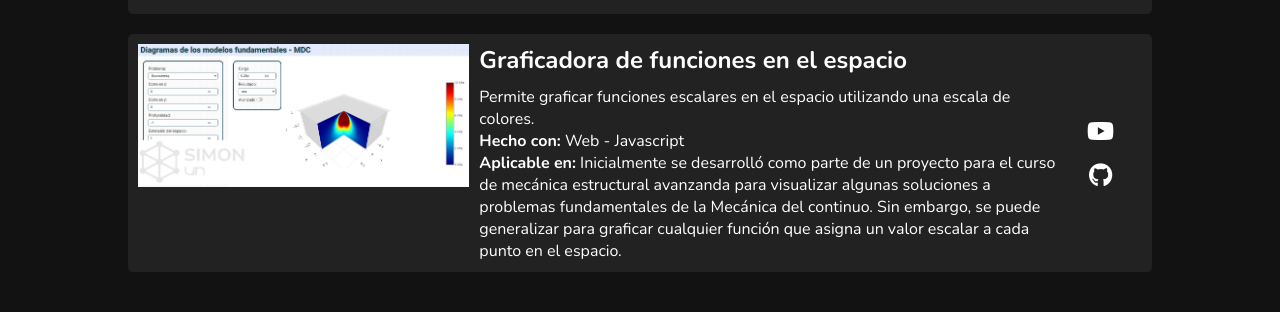
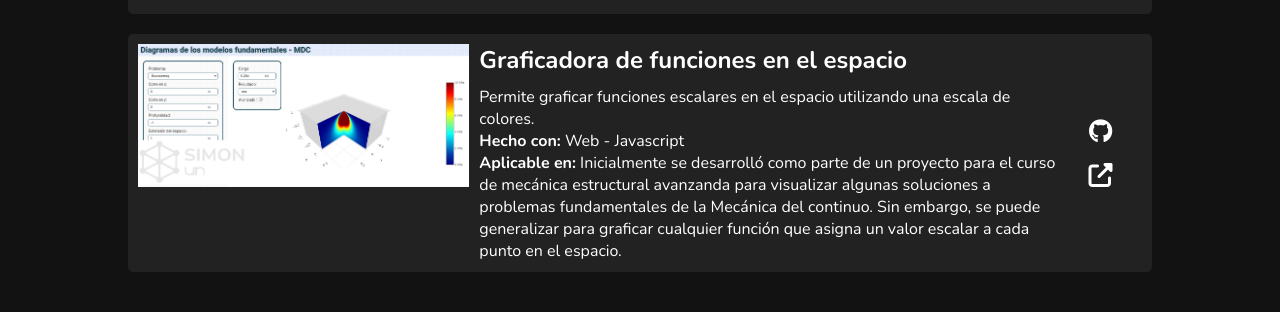
Before and after one commit to osasanchezme/websimon, a Svelte app: page / in a window 1280 px wide. Shown: the part 3273-3585 px from the top of the page. Built offline with nearby package versions, Linux system fonts and the light colour scheme; grey boxes are pictures that could not be loaded.

Commit message:
Added relevant and updated links to the tools section

```diff
--- a/src/Components/Tools.svelte
+++ b/src/Components/Tools.svelte
@@ -16,14 +16,25 @@
           <div class="card-body">
             <h4 class="card-title">{tool.title}</h4>
             <div class="card-text">
-                <p>{tool.description} <br>
-                <strong> Hecho con: </strong> {tool.language} <br>
-                <strong>Aplicable en: </strong> {tool.usage} </p>
+              <p>
+                {tool.description} <br />
+                <strong> Hecho con: </strong>
+                {tool.language} <br />
+                <strong>Aplicable en: </strong>
+                {tool.usage}
+              </p>
             </div>
           </div>
           <div class="card-links">
-              <a href={tool.youtube_url} class="fab fa-youtube"> </a>
-              <a href={tool.github_url} class="fab fa-github"> </a>
+            {#if tool.youtube_url !== ""}
+              <a href={tool.youtube_url} target="_blank" class="fab fa-youtube" />
+            {/if}
+            {#if tool.github_url !== ""}
+              <a href={tool.github_url} target="_blank" class="fab fa-github" />
+            {/if}
+            {#if tool.live_url !== ""}
+              <a href={tool.live_url} target="_blank" class="fa fa-external-link" />
+            {/if}
           </div>
         </div>
       {/each}
--- a/src/Data/data.js
+++ b/src/Data/data.js
@@ -191,18 +191,20 @@ const TOOLS_DATA = {
       language: "VBA - Visual Basic for Applications",
       description: "Permite consolidar matrices por fila y columna creando la referencia a las celdas de las matrices consolidadas.",
       usage: "Solución de estructuras por el método de la rigidez - Ensamble de la matriz del sistema a partir de las matrices de cada elemento.",
-      youtube_url: "https://www.youtube.com",
+      youtube_url: "https://drive.google.com/file/d/1lGNdNe2h5USaZScSdvM_SUa481VIUwL_/view?usp=sharing",
+      live_url: "",
       img: "images/tool-consolidador.png",
-      github_url: "https://github.com",
+      github_url: "https://github.com/osasanchezme/assembler-simon-tools",
     },
     {
       title: "Graficadora de funciones en el espacio",
       language: "Web - Javascript",
       description: "Permite graficar funciones escalares en el espacio utilizando una escala de colores.",
       usage: "Inicialmente se desarrolló como parte de un proyecto para el curso de mecánica estructural avanzanda para visualizar algunas soluciones a problemas fundamentales de la Mecánica del continuo. Sin embargo, se puede generalizar para graficar cualquier función que asigna un valor escalar a cada punto en el espacio.",
-      youtube_url: "https://www.youtube.com",
+      youtube_url: "",
+      live_url: "https://osasanchezme.github.io/spatial-graphs-simon-tools/",
       img: "images/tool-graficador.png",
-      github_url: "https://github.com",
+      github_url: "https://github.com/osasanchezme/spatial-graphs-simon-tools",
     },
   ],
 };
```
Lines whose indentation alone changed are shown as unchanged.
